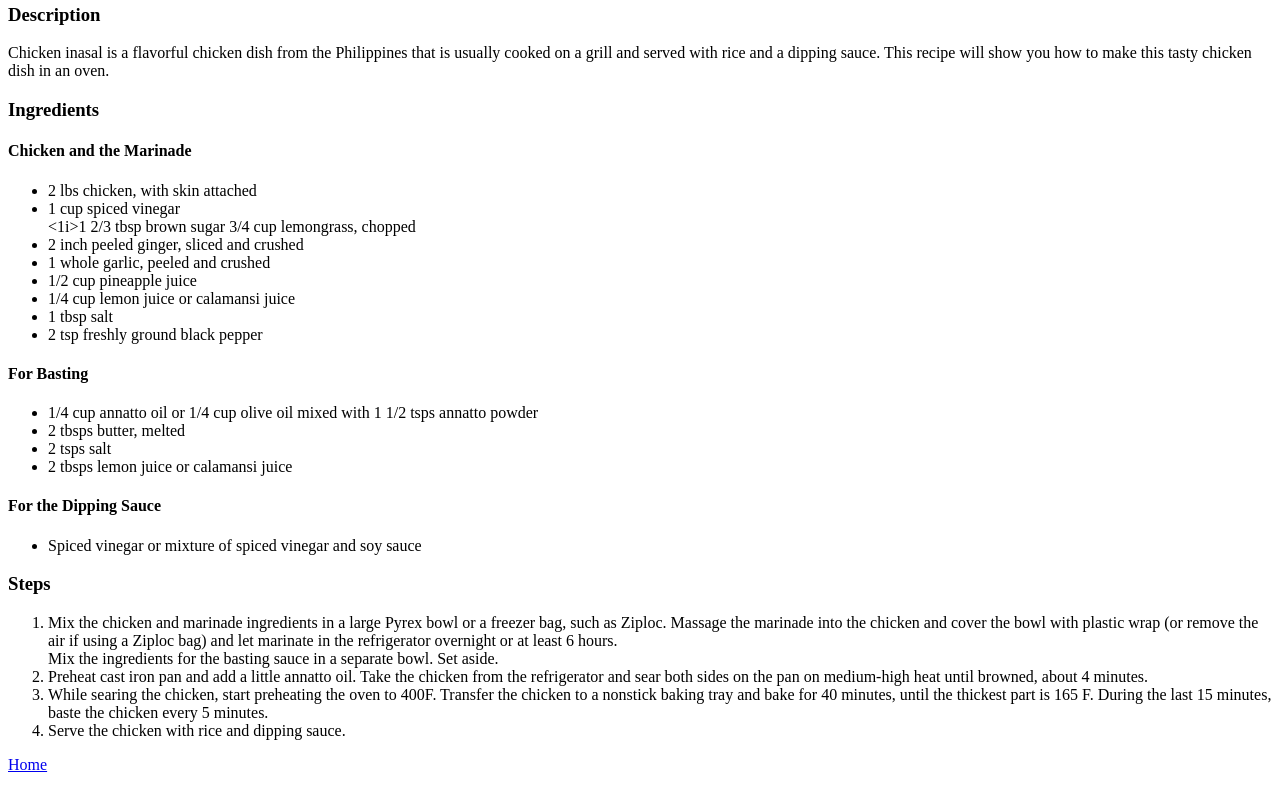
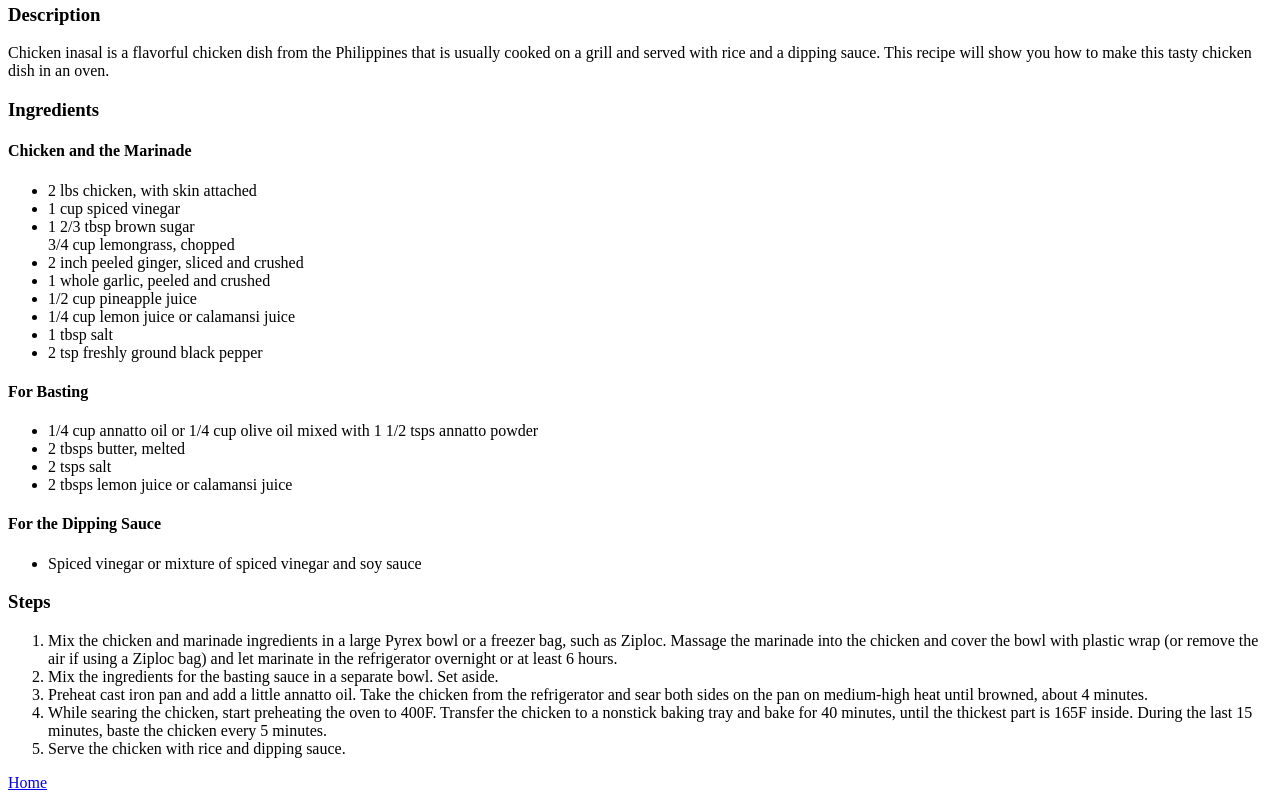
Before and after one commit to novshiel/odin-recipes, a plain HTML site: page recipes/chicken-inasal.html in a window 1280 px wide. Shown: the part 417-1217 px from the top of the page. Drawn offline with Linux system fonts and the light colour scheme.

Commit message:
Correct typographical errors

```diff
--- a/recipes/chicken-inasal.html
+++ b/recipes/chicken-inasal.html
@@ -23,7 +23,7 @@
       <ul>
         <li>2 lbs chicken, with skin attached</li>
         <li>1 cup spiced vinegar</li>
-        <1i>1 2/3 tbsp brown sugar</li>
+        <li>1 2/3 tbsp brown sugar</li>
         <l1>3/4 cup lemongrass, chopped</l1>
         <li>2 inch peeled ginger, sliced and crushed</li>
         <li>1 whole garlic, peeled and crushed</li>
@@ -49,9 +49,9 @@
     <h3>Steps</h3>
       <ol>
         <li>Mix the chicken and marinade ingredients in a large Pyrex bowl or a freezer bag, such as Ziploc. Massage the marinade into the chicken and cover the bowl with plastic wrap (or remove the air if using a Ziploc bag) and let marinate in the refrigerator overnight or at least 6 hours.</li>
-        <l1>Mix the ingredients for the basting sauce in a separate bowl. Set aside.</li>
+        <li>Mix the ingredients for the basting sauce in a separate bowl. Set aside.</li>
         <li>Preheat cast iron pan and add a little annatto oil. Take the chicken from the refrigerator and sear both sides on the pan on medium-high heat until browned, about 4 minutes.</li>
-        <li>While searing the chicken, start preheating the oven to 400F. Transfer the chicken to a nonstick baking tray and bake for 40 minutes, until the thickest part is 165 F. During the last 15 minutes, baste the chicken every 5 minutes.</l1>
+        <li>While searing the chicken, start preheating the oven to 400F. Transfer the chicken to a nonstick baking tray and bake for 40 minutes, until the thickest part is 165F inside. During the last 15 minutes, baste the chicken every 5 minutes.</l1>
         <li>Serve the chicken with rice and dipping sauce.</li>
       </ol>
 
```
